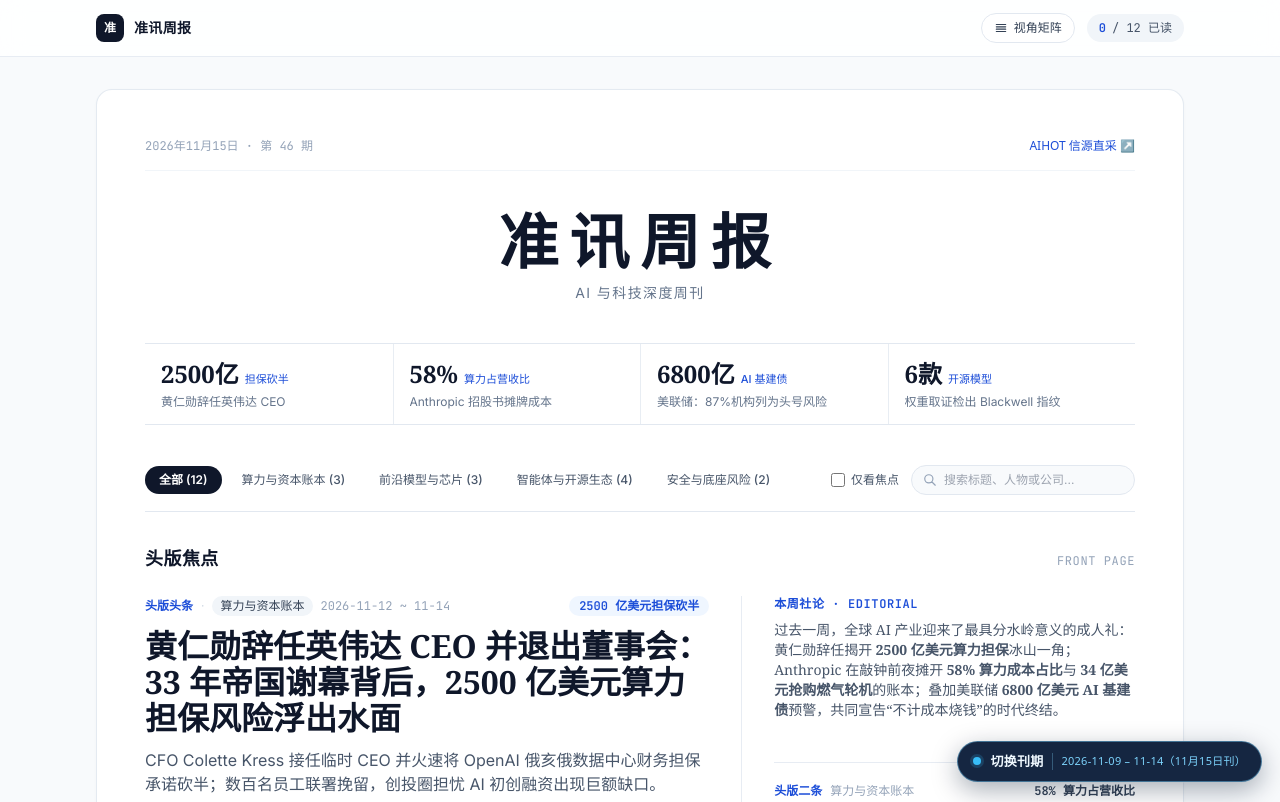
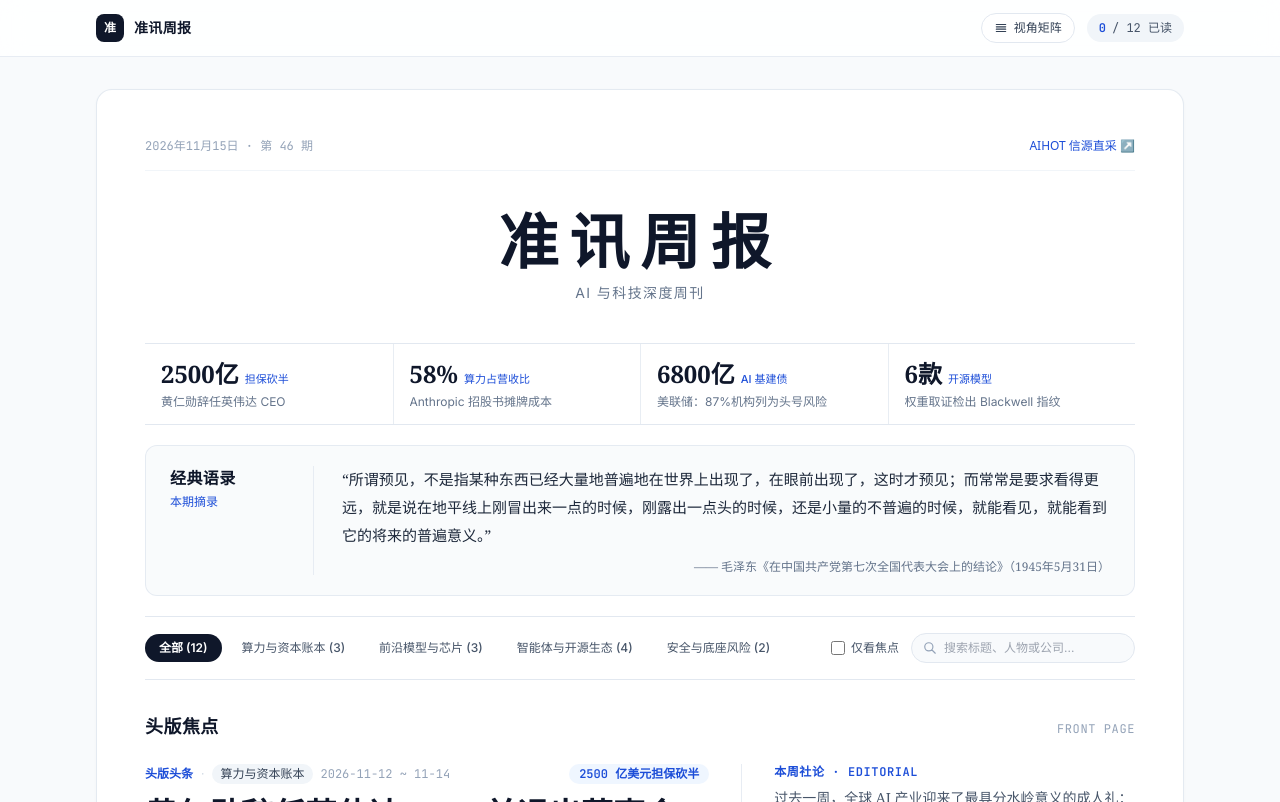
Before and after one commit to mxiaohh/zhunxun-weekly, a plain HTML site: page 2026-11-15/index.html in a window 1280 px wide. Shown: the top 802 px of the page. Drawn offline with nearby package versions, Linux system fonts and the light colour scheme; grey boxes are pictures that could not be loaded.

Commit message:
Add files via upload
加语录

```diff
--- a/2026-11-15/index.html
+++ b/2026-11-15/index.html
@@ -137,7 +137,7 @@
     <div id="view-home" class="bg-white border border-slate-200/90 rounded-2xl shadow-[0_1px_3px_rgba(15,23,42,0.03)] p-5 sm:p-10 lg:p-12">
 
       <!-- Clean Minimalist Masthead -->
-      <header class="pb-6">
+      <header>
         <div class="flex items-center justify-between text-xs text-slate-400 font-mono-num pb-4 border-b border-slate-100">
           <span>2026年11月15日 · 第 46 期</span>
           <a href="https://aihot.news/" target="_blank" rel="noopener noreferrer" class="text-blue-700 hover:text-blue-900 font-sans font-medium transition-colors">AIHOT 信源直采 ↗</a>
@@ -187,6 +187,26 @@
           </button>
         </div>
       </header>
+
+      <!-- Classic Quote Section (经典语录) -->
+      <section id="classic-quote-section" aria-label="经典语录" class="py-5 border-b border-slate-200">
+        <figure class="rounded-xl bg-slate-50/80 border border-slate-200/80 px-5 py-4 sm:px-6 sm:py-5">
+          <div class="flex flex-col lg:flex-row lg:items-stretch gap-3 lg:gap-7">
+            <div class="lg:w-36 shrink-0 flex items-baseline justify-between lg:block border-b lg:border-b-0 lg:border-r border-slate-200/80 pb-2.5 lg:pb-0 lg:pr-6">
+              <h2 class="font-serif-cn font-bold text-base text-slate-900 tracking-wide">经典语录</h2>
+              <p class="lg:mt-1 text-xs text-blue-700 font-medium">本期摘录</p>
+            </div>
+            <div class="flex-1 min-w-0">
+              <blockquote class="font-serif-cn text-sm sm:text-[15px] text-slate-800 leading-[1.85]">
+                “所谓预见，不是指某种东西已经大量地普遍地在世界上出现了，在眼前出现了，这时才预见；而常常是要求看得更远，就是说在地平线上刚冒出来一点的时候，刚露出一点头的时候，还是小量的不普遍的时候，就能看见，就能看到它的将来的普遍意义。”
+              </blockquote>
+              <figcaption class="mt-2.5 text-xs text-slate-500 font-serif-cn text-right">
+                —— 毛泽东《在中国共产党第七次全国代表大会上的结论》（1945年5月31日）
+              </figcaption>
+            </div>
+          </div>
+        </figure>
+      </section>
 
       <!-- Clean Category Tabs & Search -->
       <section class="py-4 border-b border-slate-200 flex flex-col md:flex-row items-stretch md:items-center justify-between gap-3">
@@ -1880,6 +1900,5 @@ const ARTICLES = [
       });
     });
   </script>
-<script src="../site-nav.js"></script>
 </body>
 </html>
```
